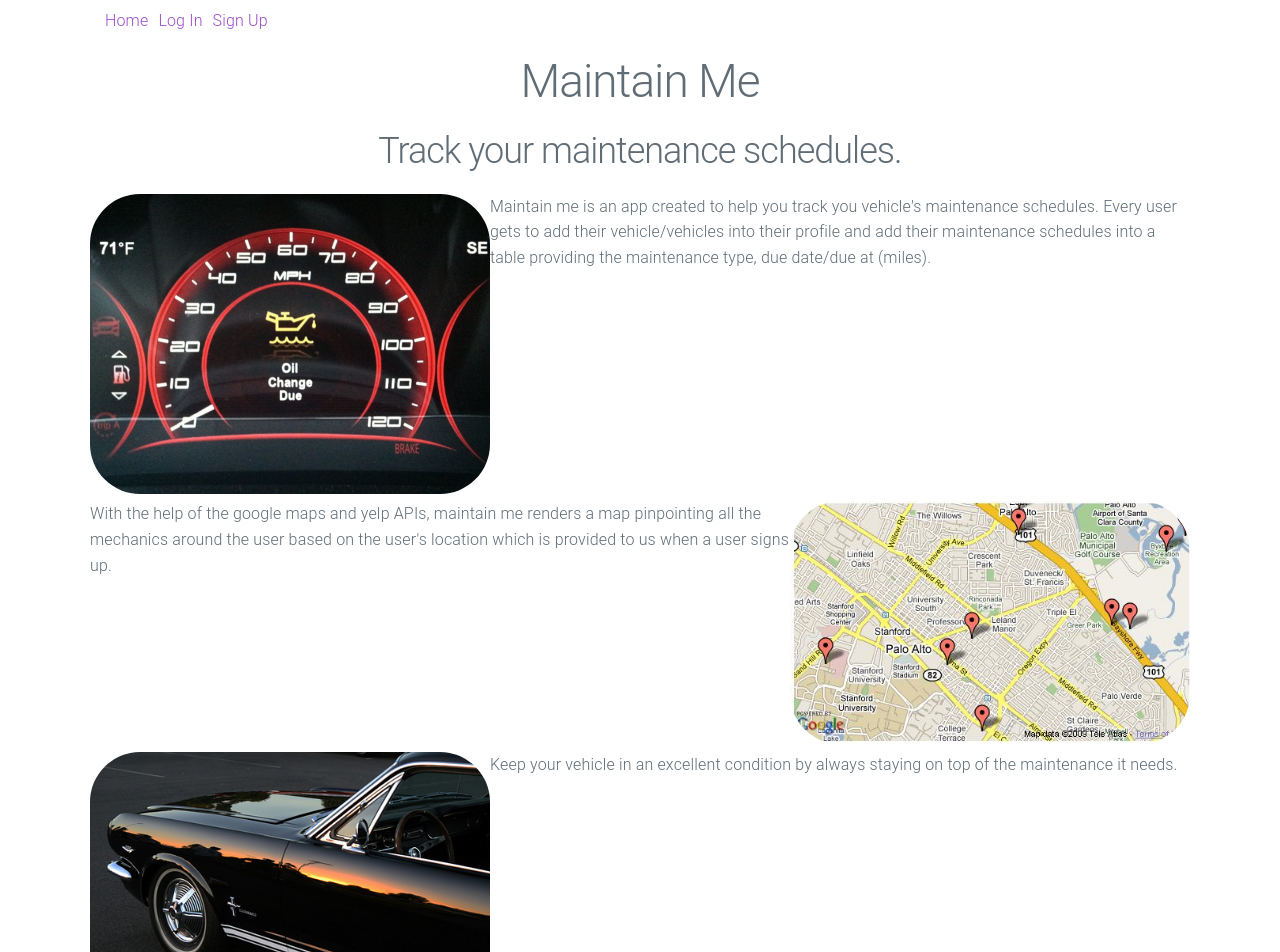
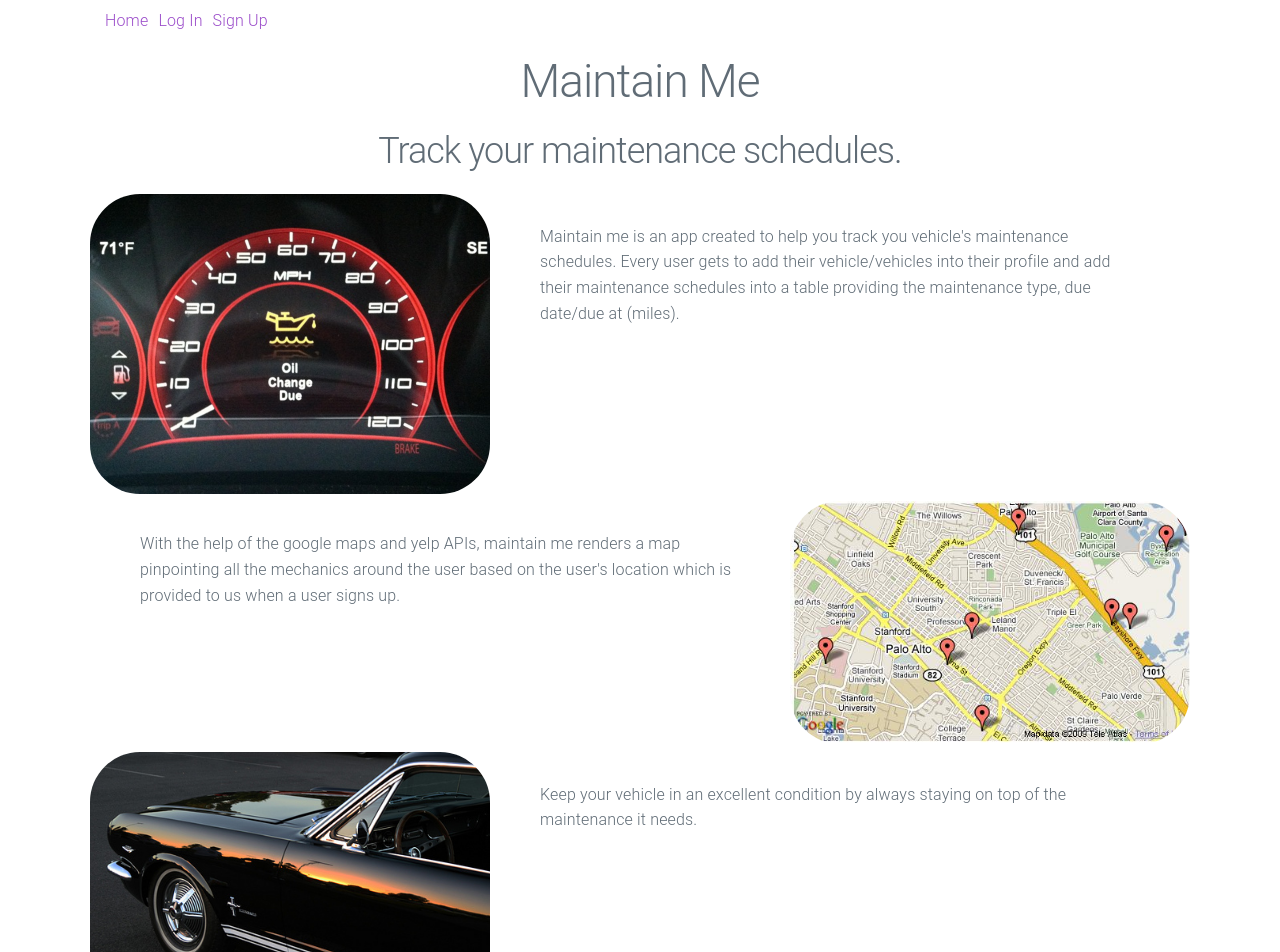
Before and after one commit to JGrgs/project4-Maintain-me, a React (Create React App) app in the folder client/: page / in a window 1280 px wide. Shown: the top 952 px of the page. Built offline with nearby package versions, Linux system fonts and the light colour scheme; what google-maps-react would draw is missing.

Commit message:
add styling to home page

```diff
--- a/client/src/styles.css
+++ b/client/src/styles.css
@@ -22,3 +22,11 @@ img {
 .image-circle {
 	border-radius: 50px;
 }
+
+.infowindow {
+	width: 200px;
+}
+
+.Home .text-column {
+	padding: 3rem 5rem;
+}
--- a/client/src/views/Home.jsx
+++ b/client/src/views/Home.jsx
@@ -13,12 +13,12 @@ const Home = (props) => {
 				<div className="column-25">
 					<img className="image-circle" src={oilChangeImg} alt="oil change"/>
 				</div>
-				<div className="column-75">
+				<div className="column-75 text-column">
 					<p>Maintain me is an app created to help you track you vehicle's maintenance schedules. Every user gets to add their vehicle/vehicles into their profile and add their maintenance schedules into a table providing the maintenance type, due date/due at (miles).</p>
 				</div>
 			</div>
 			<div className="row">
-				<div className="column-25">
+				<div className="column-25 text-column">
 					<p>With the help of the google maps and yelp APIs, maintain me renders a map pinpointing all the mechanics around the user based on the user's location which is provided to us when a user signs up.</p>
 				</div>
 				<div className="column-75">
@@ -29,7 +29,7 @@ const Home = (props) => {
 				<div className="column-25">
 					<img className="image-circle" src={carImg} alt="car"/>
 				</div>
-				<div className="column-75">
+				<div className="column-75 text-column">
 					<p>Keep your vehicle in an excellent condition by always staying on top of the maintenance it needs.</p>
 				</div>
 			</div>
```
